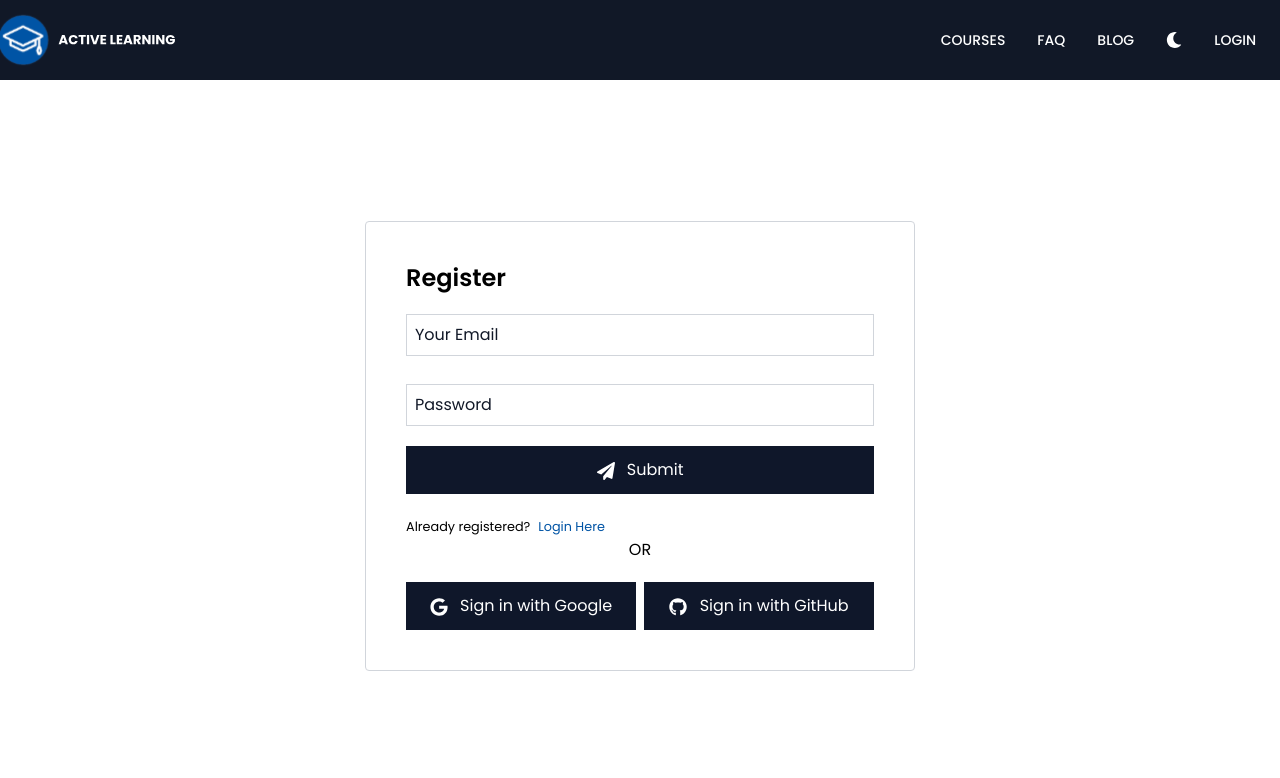
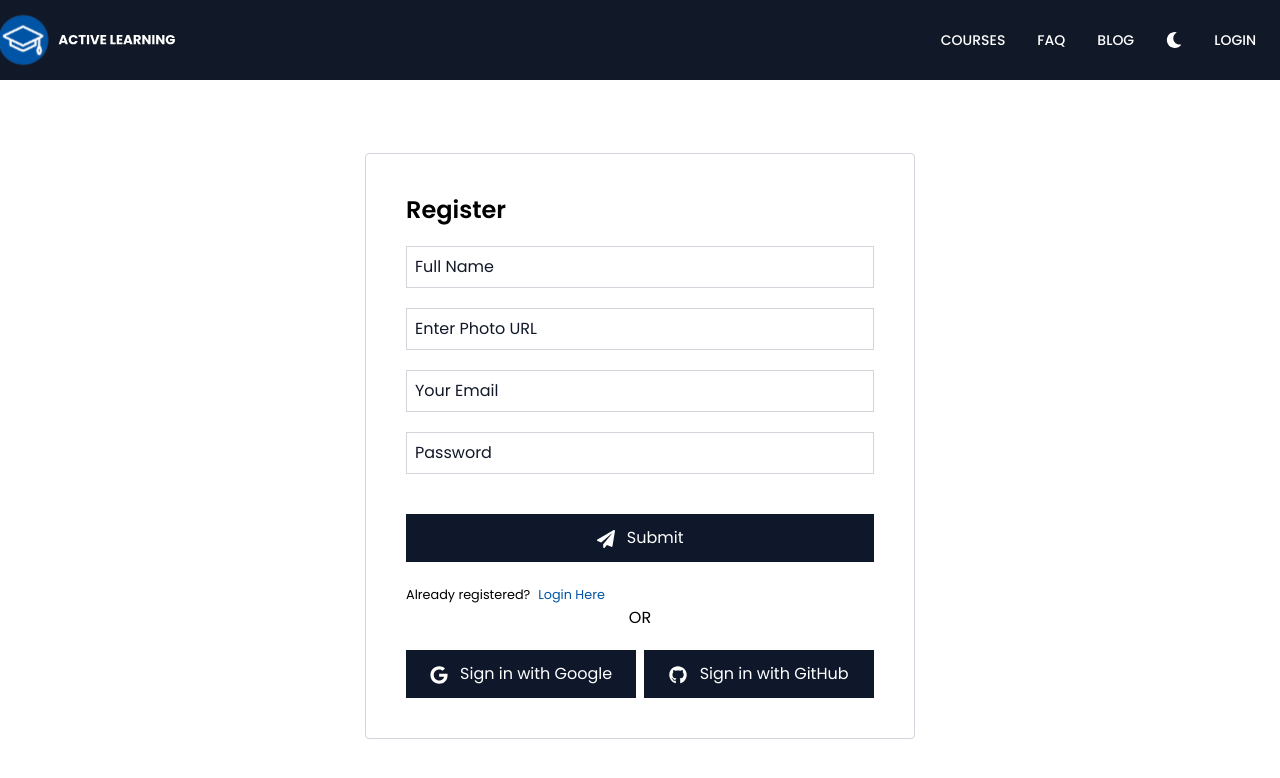
Before and after one commit to BadgerSIO/active-learning-client, a React (Create React App) app: page /register in a window 1280 px wide. Shown: the top 778 px of the page. Built offline with nearby package versions, Linux system fonts and the light colour scheme; no server answers.

Commit message:
login with email password added

```diff
--- a/src/contexts/AuthProvider.js
+++ b/src/contexts/AuthProvider.js
@@ -1,10 +1,13 @@
 import React, { useEffect } from "react";
 import { createContext } from "react";
 import {
+  createUserWithEmailAndPassword,
   getAuth,
   onAuthStateChanged,
+  signInWithEmailAndPassword,
   signInWithPopup,
   signOut,
+  updateProfile,
 } from "firebase/auth";
 import app from "../firebase/firebase.config";
 import { useState } from "react";
@@ -20,6 +23,20 @@ const AuthProvider = ({ children }) => {
     setLoading(true);
     return signInWithPopup(auth, provider);
   };
+  //register with email password
+  const createuser = (email, password) => {
+    setLoading(true);
+    return createUserWithEmailAndPassword(auth, email, password);
+  };
+  //update users profile
+  const updateUser = (profile) => {
+    return updateProfile(auth.currentUser, profile);
+  };
+  //signin with email pass
+  const loginUser = (email, password) => {
+    return signInWithEmailAndPassword(auth, email, password);
+  };
+
   // signout
   const logout = () => {
     return signOut(auth);
@@ -32,7 +49,15 @@ const AuthProvider = ({ children }) => {
     });
     return () => unSubscribe();
   }, []);
-  const authinfo = { user, googleSignIn, loading, logout };
+  const authinfo = {
+    user,
+    createuser,
+    updateUser,
+    loginUser,
+    googleSignIn,
+    loading,
+    logout,
+  };
   return (
     <AuthContext.Provider value={authinfo}>{children}</AuthContext.Provider>
   );
--- a/src/pages/Login/Login.js
+++ b/src/pages/Login/Login.js
@@ -6,7 +6,7 @@ import { Link, useLocation, useNavigate } from "react-router-dom";
 import { AuthContext } from "../../contexts/AuthProvider";
 
 const Login = () => {
-  const { googleSignIn } = useContext(AuthContext);
+  const { googleSignIn, loginUser } = useContext(AuthContext);
   const googleProvider = new GoogleAuthProvider();
   const navigate = useNavigate();
   const location = useLocation();
@@ -17,6 +17,12 @@ const Login = () => {
     const email = form.email.value;
     const password = form.password.value;
     console.log(email, password);
+    loginUser(email, password)
+      .then((result) => {
+        console.log(result.user);
+        navigate(from, { replace: true });
+      })
+      .catch((error) => console.log(error));
   };
   const handleGoogle = () => {
     googleSignIn(googleProvider)
--- a/src/pages/Register/Register.js
+++ b/src/pages/Register/Register.js
@@ -2,18 +2,37 @@ import { GoogleAuthProvider } from "firebase/auth";
 import React from "react";
 import { useContext } from "react";
 import { FaGithub, FaGoogle, FaPaperPlane } from "react-icons/fa";
-import { Link } from "react-router-dom";
+import { Link, useNavigate } from "react-router-dom";
 import { AuthContext } from "../../contexts/AuthProvider";
 
 const Register = () => {
-  const { googleSignIn } = useContext(AuthContext);
+  const { googleSignIn, createuser, updateUser } = useContext(AuthContext);
   const googleProvider = new GoogleAuthProvider();
+  const navigate = useNavigate();
   const handleFormSubmit = (e) => {
     e.preventDefault();
     const form = e.target;
     const email = form.email.value;
     const password = form.password.value;
-    console.log(email, password);
+    const username = form.name.value;
+    const userphotourl = form.photourl.value;
+    console.log(email, password, username, userphotourl);
+    createuser(email, password)
+      .then((result) => {
+        handleUpdatingUserProfile(username, userphotourl);
+      })
+      .catch((error) => console.log(error));
+  };
+  const handleUpdatingUserProfile = (username, userphotourl) => {
+    const profile = {
+      displayName: username,
+      photoURL: userphotourl,
+    };
+    updateUser(profile)
+      .then(() => {
+        navigate("/");
+      })
+      .catch((error) => console.log(error));
   };
   const handleGoogle = () => {
     googleSignIn(googleProvider)
@@ -33,16 +52,30 @@ const Register = () => {
           >
             <h1 className="text-2xl font-semibold mb-5">Register</h1>
             <input
+              type="text"
+              name="name"
+              placeholder="Full Name"
+              className="w-full placeholder:text-gray-900 mb-5 p-2 border border-gray-300"
+            />
+            <input
+              type="text"
+              name="photourl"
+              placeholder="Enter Photo URL"
+              className="w-full placeholder:text-gray-900 mb-5 p-2 border border-gray-300"
+            />
+            <input
               type="email"
               name="email"
               placeholder="Your Email"
-              className="w-full placeholder:text-gray-900 p-2 border border-gray-300"
+              className="w-full placeholder:text-gray-900 mb-5 p-2 border border-gray-300"
+              required
             />
             <input
               type="password"
               name="password"
               placeholder="Password"
-              className="w-full mt-7 placeholder:text-gray-900 p-2  border border-gray-300"
+              className="w-full placeholder:text-gray-900 mb-5 p-2  border border-gray-300"
+              required
             />
             <button
               type="submit"
```
